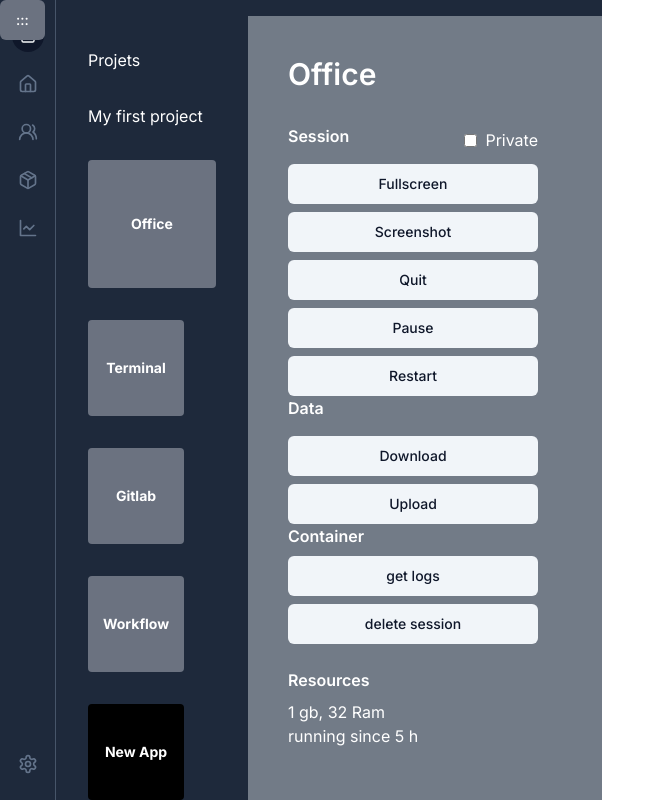
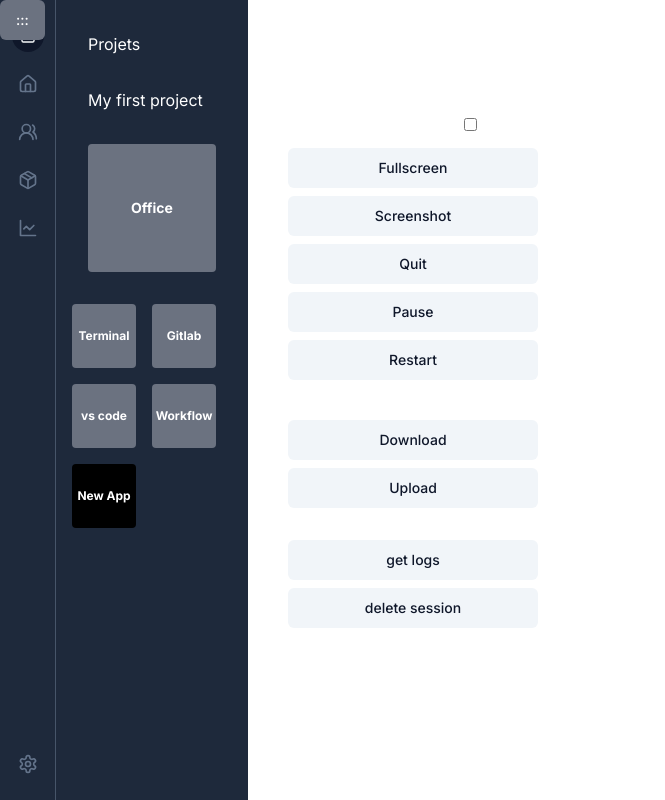
Before and after one commit to nicedexter/THREE, a Next.js app in the folder frontend/: page / in a window 1280 px wide. Shown: the whole page, without its empty margins (0-665 px from the left). Built offline with nearby package versions, Linux system fonts and the light colour scheme.

Commit message:
Update Dockerfile for Gitlab workbench and add Gitlab service to docker-compose.yml

```diff
--- a/frontend/app/page.tsx
+++ b/frontend/app/page.tsx
@@ -22,46 +22,6 @@ import {
 } from "@/components/ui/tooltip"
 import { useState } from "react"
 
-const accounts = [
-  {
-    label: "Alicia Koch",
-    email: "alicia@example.com",
-    icon: (
-      <svg role="img" viewBox="0 0 24 24" xmlns="http://www.w3.org/2000/svg">
-        <title>Vercel</title>
-        <path d="M24 22.525H0l12-21.05 12 21.05z" fill="currentColor" />
-      </svg>
-    ),
-  },
-  {
-    label: "Alicia Koch",
-    email: "alicia@gmail.com",
-    icon: (
-      <svg role="img" viewBox="0 0 24 24" xmlns="http://www.w3.org/2000/svg">
-        <title>Gmail</title>
-        <path
-          d="M24 5.457v13.909c0 .904-.732 1.636-1.636 1.636h-3.819V11.73L12 16.64l-6.545-4.91v9.273H1.636A1.636 1.636 0 0 1 0 19.366V5.457c0-2.023 2.309-3.178 3.927-1.964L5.455 4.64 12 9.548l6.545-4.91 1.528-1.145C21.69 2.28 24 3.434 24 5.457z"
-          fill="currentColor"
-        />
-      </svg>
-    ),
-  },
-  {
-    label: "Alicia Koch",
-    email: "alicia@me.com",
-    icon: (
-      <svg role="img" viewBox="0 0 24 24" xmlns="http://www.w3.org/2000/svg">
-        <title>iCloud</title>
-        <path
-          d="M13.762 4.29a6.51 6.51 0 0 0-5.669 3.332 3.571 3.571 0 0 0-1.558-.36 3.571 3.571 0 0 0-3.516 3A4.918 4.918 0 0 0 0 14.796a4.918 4.918 0 0 0 4.92 4.914 4.93 4.93 0 0 0 .617-.045h14.42c2.305-.272 4.041-2.258 4.043-4.589v-.009a4.594 4.594 0 0 0-3.727-4.508 6.51 6.51 0 0 0-6.511-6.27z"
-          fill="currentColor"
-        />
-      </svg>
-    ),
-  },
-]
-
-
 export default function Dashboard() {
 
   const [url, setUrl] = useState('https://localhost:6901/')
@@ -78,6 +38,8 @@ export default function Dashboard() {
       setUrl('https://localhost:6902')
     } else if (nb === 3) {
       setUrl('https://localhost:6903')
+    } else if (nb === 4) {
+      setUrl('https://localhost:6904')
     }
     setSidebarVisible(!sidebarVisible)
   }
@@ -99,10 +61,10 @@ export default function Dashboard() {
       />
       <div className={`absolute  top-0 left-0 w-full h-screen ${sidebarVisible ? '' : 'iframe-overlay-button-hide'}`} onClick={handleIframeClick}>
       </div>
-      <div className="flex items-start justify-start bg-slate-800">
-        <div className={`bg-slate-800 flex flex-col fixed top-0 left-0 text-white h-screen ${sidebarVisible ? 'sidebar-reveal' : 'sidebar-hide'}`}>
+      <div className="flex items-start justify-start bg-transparent">
+        <div className={`flex flex-col fixed top-0 left-0 text-white h-screen ${sidebarVisible ? 'sidebar-reveal' : 'sidebar-hide'}`}>
           <TooltipProvider >
-            <aside className="fixed inset-y-0 left-0 z-10 hidden w-14 flex-col border-r border-slate-600 sm:flex">
+            <aside className="bg-slate-800 fixed inset-y-0 left-0 z-10 hidden w-14 flex-col border-r border-slate-600 sm:flex">
               <nav className="flex flex-col items-center gap-4 px-2 sm:py-5 ">
                 <Link
                   href="#"
@@ -180,14 +142,13 @@ export default function Dashboard() {
               </nav>
             </aside>
           </TooltipProvider >
-          <div className="flex flex-col  sm:py-4 sm:pl-14">
-
+          <div className="flex flex-col sm:pl-14 w-96 ">
             <div className="flex items-start">
-              <main className="flex-0 gap-4 p-4 ">
+              <main className="flex-0 gap-4 p-4 bg-slate-800 min-h-screen">
                 <div className='flex flex-col'>
                   <p className=" center p-4">Projets</p>
                   <p className="center p-4">My first project</p>
-                  <div className='center w-full'>
+                  <div className="flex flex-wrap gap-4">
                     <Button variant="secondary"
                       className="m-4 bg-gray-500 hover:bg-gray-700 text-white font-bold py-2 px-4 rounded"
                       style={{ width: 128, height: 128 }}
@@ -196,45 +157,44 @@ export default function Dashboard() {
                     >
                       Office
                     </Button>
-                  </div>
-                  <div>
                     <Button variant="secondary"
-                      className="m-4 bg-gray-500 hover:bg-gray-700 text-white font-bold py-2 px-4 rounded"
-                      style={{ width: 96, height: 96 }}
+                      className="text-xs bg-gray-500 hover:bg-gray-700 text-white font-bold py-2 px-4 rounded"
+                      style={{ width: 64, height: 64 }}
                       onClick={() => handleIframUrl(2)}
                     >
                       Terminal
                     </Button>
-                  </div>
-                  <div>
                     <Button variant="secondary"
-                      className="m-4 bg-gray-500 hover:bg-gray-700 text-white font-bold py-2 px-4 rounded"
-                      style={{ width: 96, height: 96 }}
+                      className="text-xs bg-gray-500 hover:bg-gray-700 text-white font-bold py-2 px-4 rounded"
+                      style={{ width: 64, height: 64 }}
                       onClick={() => handleIframUrl(3)}
                     >
                       Gitlab
                     </Button>
-                  </div>
-                  <div>
                     <Button variant="secondary"
-                      className="m-4 bg-gray-500 hover:bg-gray-700 text-white font-bold py-2 px-4 rounded"
-                      style={{ width: 96, height: 96 }}
+                      className="text-xs bg-gray-500 hover:bg-gray-700 text-white font-bold py-2 px-4 rounded"
+                      style={{ width: 64, height: 64 }}
+                      onClick={() => handleIframUrl(4)}
+                    >
+                      vs code
+                    </Button>
+                    <Button variant="secondary"
+                      className="text-xs bg-gray-500 hover:bg-gray-700 text-white font-bold py-2 px-4 rounded"
+                      style={{ width: 64, height: 64 }}
                       onClick={handleClickWorkflow}
                     >
                       Workflow
                     </Button>
-                  </div>
-                  <div>
                     <Button variant="secondary"
-                      className="m-4 bg-black hover:bg-gray-700 text-white font-bold py-2 px-4 rounded"
-                      style={{ width: 96, height: 96 }}
+                      className="text-xs bg-black hover:bg-gray-700 text-white font-bold py-2 px-4 rounded"
+                      style={{ width: 64, height: 64 }}
                     >
                       New App
                     </Button>
                   </div>
                 </div>
               </main>
-              <main className="flex min-h-[calc(100vh_-_theme(spacing.16))] flex-1 flex-col gap-4 bg-muted/40 p-4 md:gap-8 md:p-10">
+              <main className=" backdrop-blur-sm bg-white/30 flex min-h-[calc(100vh_-_theme(spacing.16))] flex-1 flex-col gap-4 bg-muted/40 p-4 md:gap-8 md:p-10">
                 <div className="mx-auto grid w-full max-w-6xl gap-2">
                   <h1 className="text-3xl font-semibold">Office</h1>
                 </div>
@@ -285,7 +245,7 @@ export default function Dashboard() {
             </div>
           </div>
         </div>
-          <Button variant="secondary" className="z-50 bg-gray-500 hover:bg-gray-700 text-white" onClick={handleIframeClick}>:::</Button>
+        <Button variant="secondary" className="z-50 bg-gray-500 hover:bg-gray-700 text-white" onClick={handleIframeClick}>:::</Button>
       </div>
     </div>
 
```
